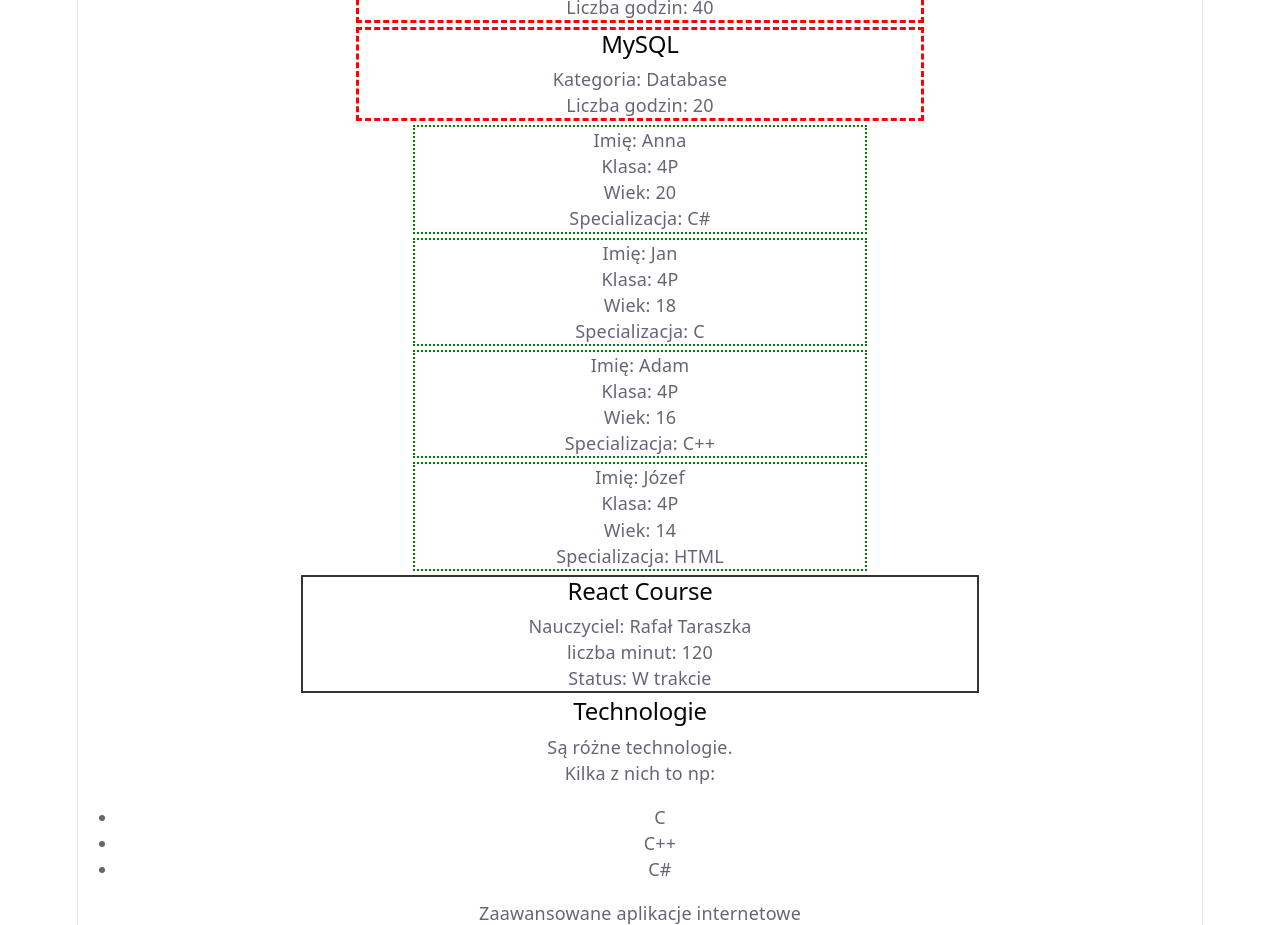
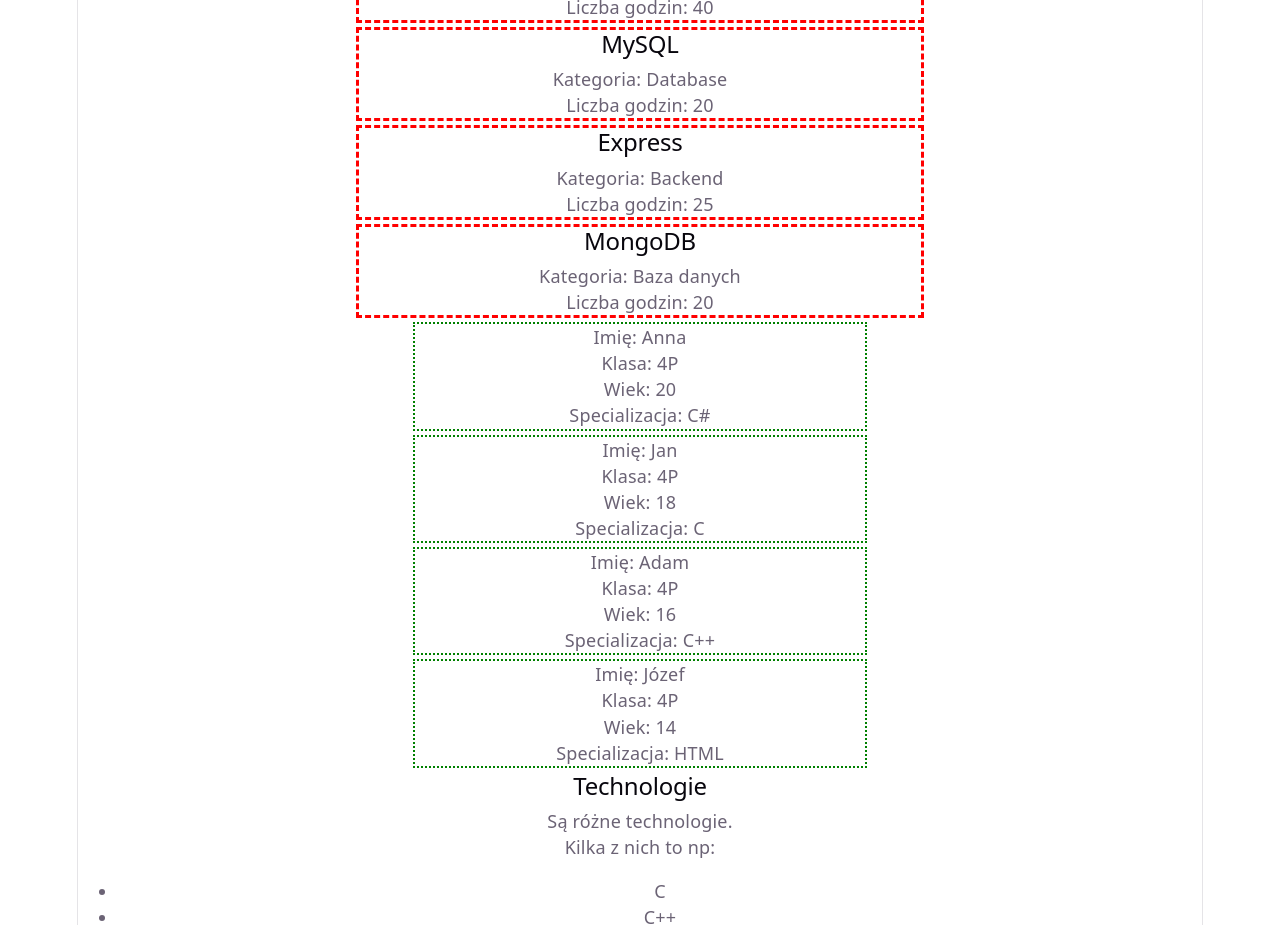
Before and after one commit to BrajanKania/BK_8_WebTech, a React (Vite) app: page / in a window 1280 px wide. Shown: the part 820-1745 px from the top of the page. Built offline with nearby package versions, Linux system fonts and the light colour scheme.

Commit message:
refactor: Technology component use props

```diff
--- a/src/App.jsx
+++ b/src/App.jsx
@@ -36,6 +36,18 @@
       category: "Database",
       hours: 20
     },
+    {
+      id: 4,
+      name: "Express",
+      category: "Backend",
+      hours: 25
+    },
+    {
+      id: 5,
+      name: "MongoDB",
+      category: "Baza danych",
+      hours: 20
+    }
   ];
 
   const students = [
@@ -90,13 +102,6 @@
             );
           })}
 
-          <CourseCard
-            name="React Course"
-            teacher="Rafał Taraszka"
-            hours={2}
-            completed={false}
-          />
-
           <InfoBox />
         </main>
 
--- a/src/components/Student.jsx
+++ b/src/components/Student.jsx
@@ -1,4 +1,4 @@
-function Student({id, name, className, age, specialization}){
+function Student({name, className, age, specialization}){
     return (
         <section className="student">
             <p>Imię: {name}</p>
```
